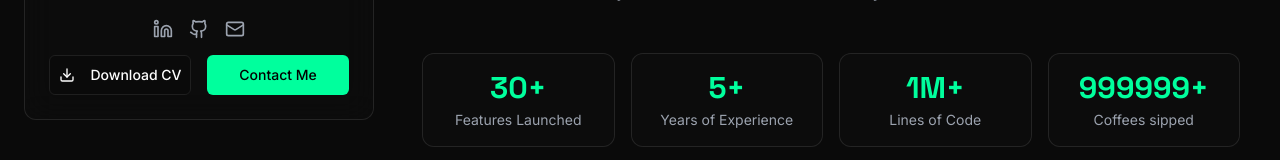
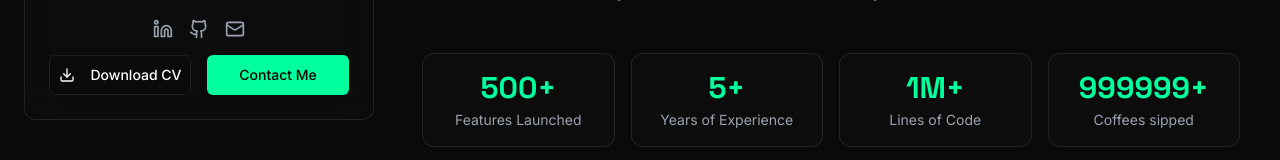
Before and after one commit to aesthytik/vipin_vite_portfolio, a React (Vite) app: page / in a window 1280 px wide. Shown: the part 550-710 px from the top of the page. Built offline with nearby package versions, Linux system fonts and the light colour scheme.

Commit message:
feat: update features launched stat to reflect current metrics

```diff
--- a/src/components/Stats.tsx
+++ b/src/components/Stats.tsx
@@ -1,5 +1,5 @@
 const stats = [
-  { label: "Features Launched", value: "30+" },
+  { label: "Features Launched", value: "500+" },
   { label: "Years of Experience", value: "5+" },
   { label: "Lines of Code", value: "1M+" },
   { label: "Coffees sipped", value: "999999+" },
```
